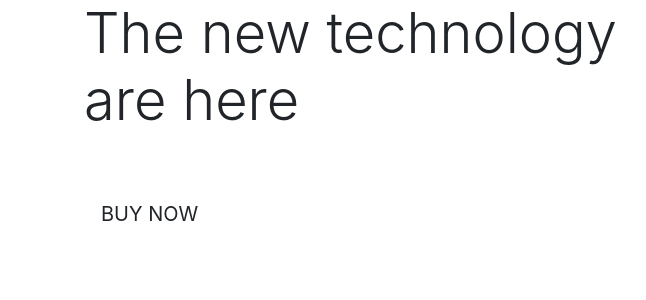
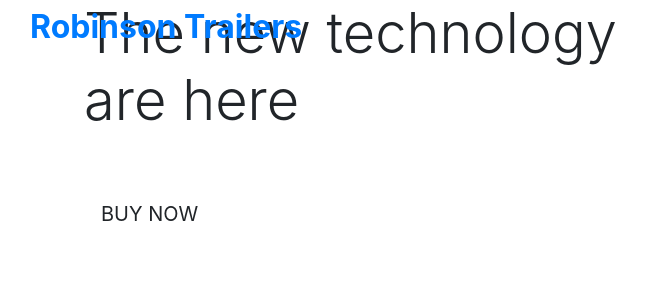
Before and after one commit to Code-Institute-Submissions/FabrizioAdi-Robinson-Trailers-Store-P5v1.2_JuneResub, a Django app: page / in a window 1280 px wide. Shown: the top 300 px of the page, without its empty margins (1-647 px from the left). Run offline with Django 3.2, Linux system fonts and the light colour scheme.

Commit message:
Add logo location and link

```diff
--- a/templates/base.html
+++ b/templates/base.html
@@ -35,7 +35,20 @@
     <title>Robinson Trailers {% block extra_title %}{% endblock %}</title>
   </head>
   <body>
-    <header class="container-fluid fixed-top"></header>
+    <header class="container-fluid fixed-top">
+      <div class="row">
+        <!--Logo location-->
+        <div class="col-12 col-lg-4 my-auto py-1 py-lg-0 text-center text-lg-left ">
+          <a href="{% url 'store' %}" class="nav-link main-logo-link">
+            <h2 class="logo-font text-black my-0"><strong>Robinson Trailers</strong></h2>
+          </a>
+
+        </div>
+        <div class="col-12 col-lg-4"></div>
+        <div class="col-12 col-lg-4"></div>
+      </div>
+
+    </header>
 
     {% if messages %}
         <div class="message-container"></div>
```
